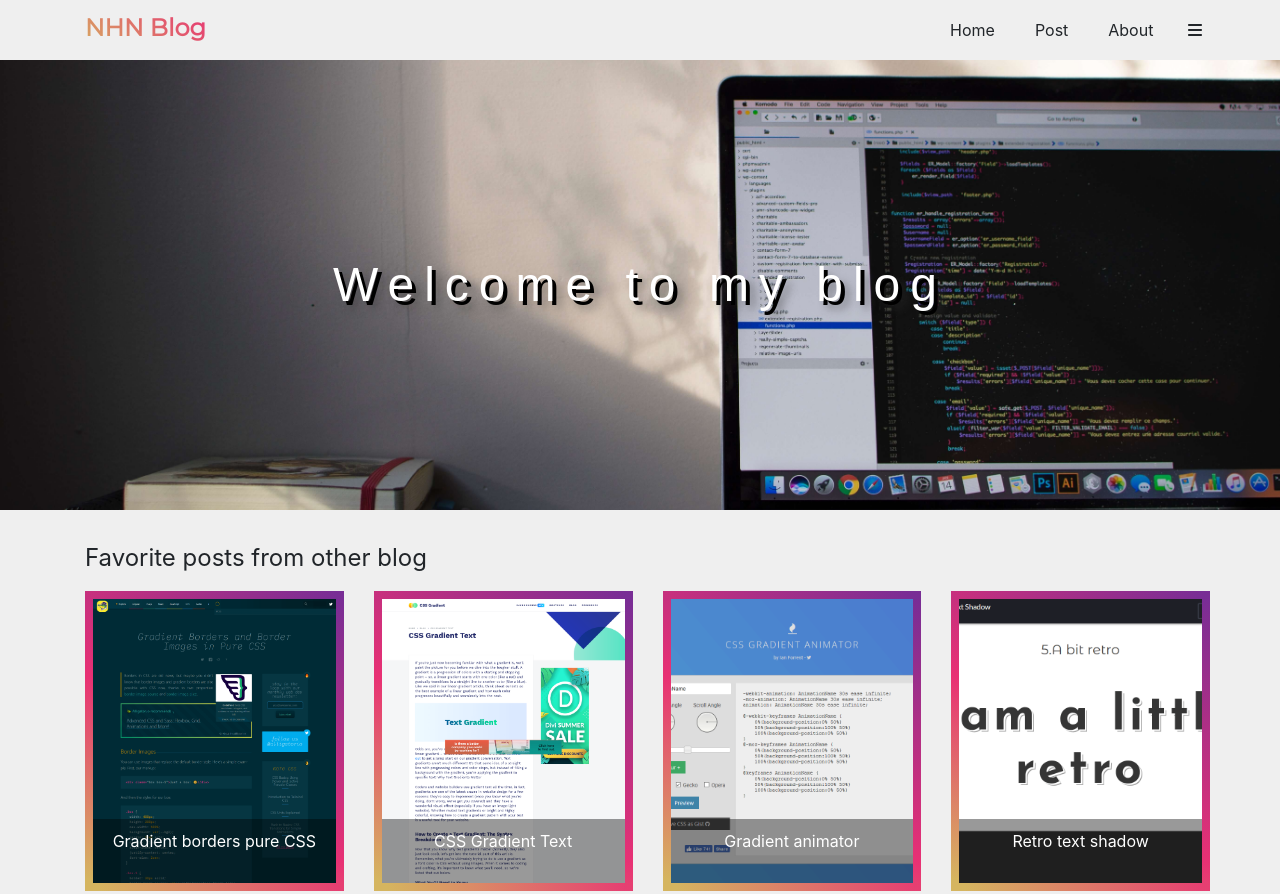
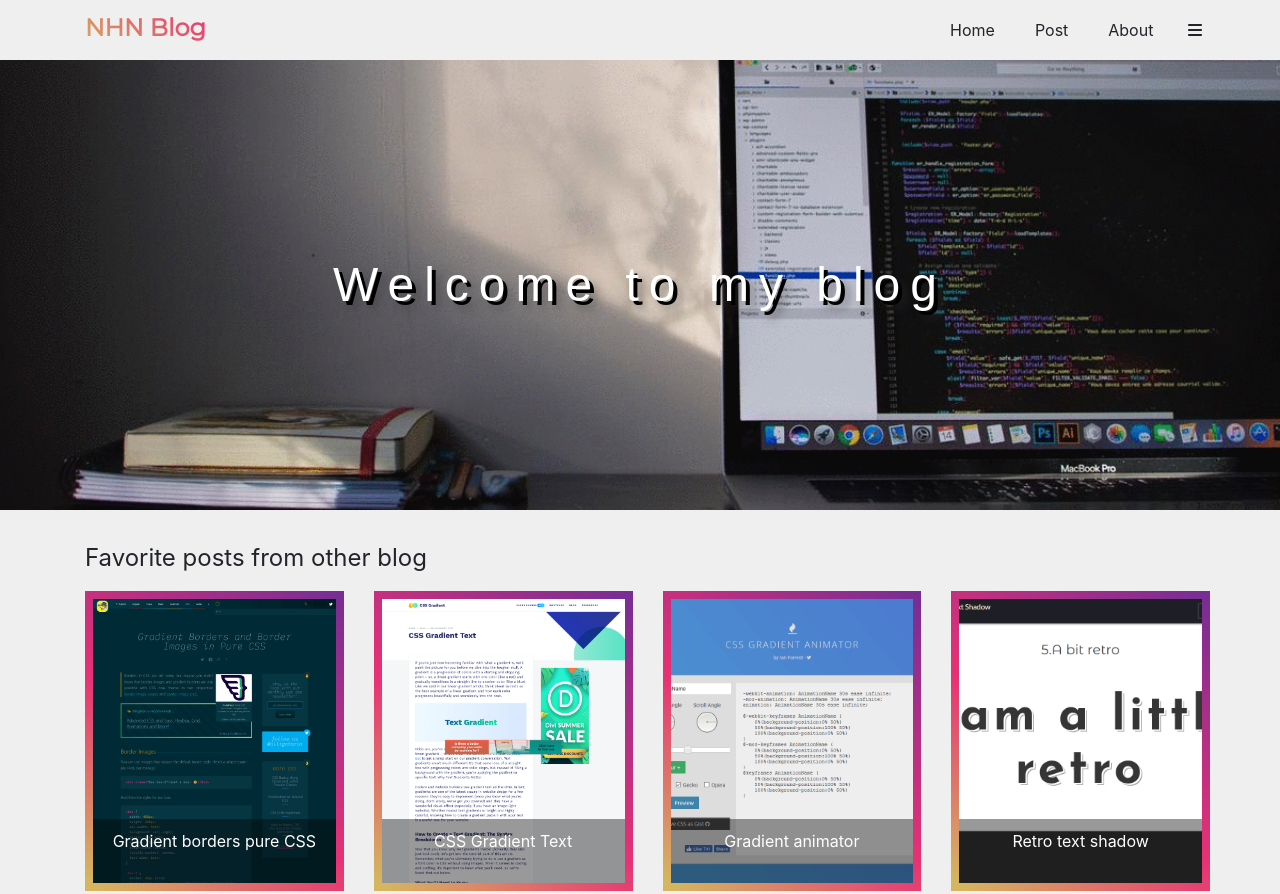
Before and after one commit to congviec18120062/NHNblog-theme, a plain HTML site: page index.html in a window 1280 px wide. Shown: the top 894 px of the page. Drawn offline with Linux system fonts and the light colour scheme.

Commit message:
Update main.css

```diff
--- a/main.css
+++ b/main.css
@@ -63,7 +63,7 @@ body {
 }
 
 .banner {
-    background-image: url(https://raw.githubusercontent.com/congviec18120062/NHNblog-theme/master/img/banner.jpg);
+    background-image: url(https://raw.githubusercontent.com/congviec18120062/NHNblog-theme/master/img/banner.gif);
     background-size: cover;
     background-position: center;
     height: 450px;
```
